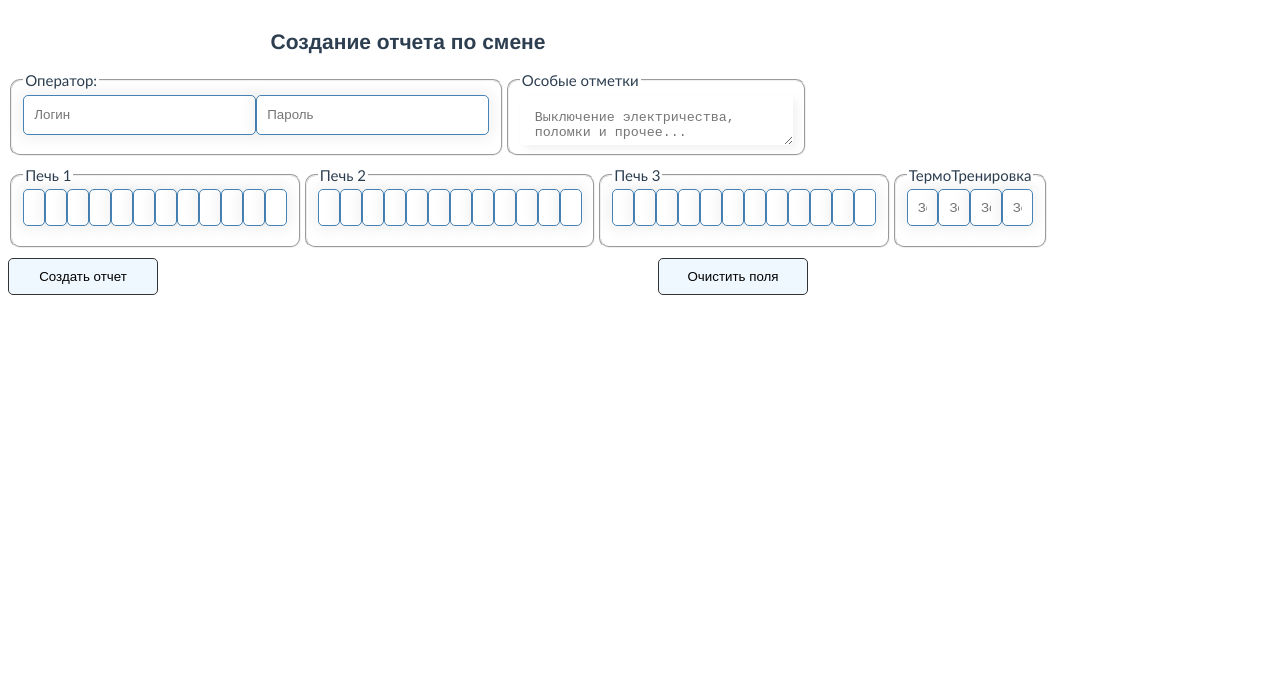
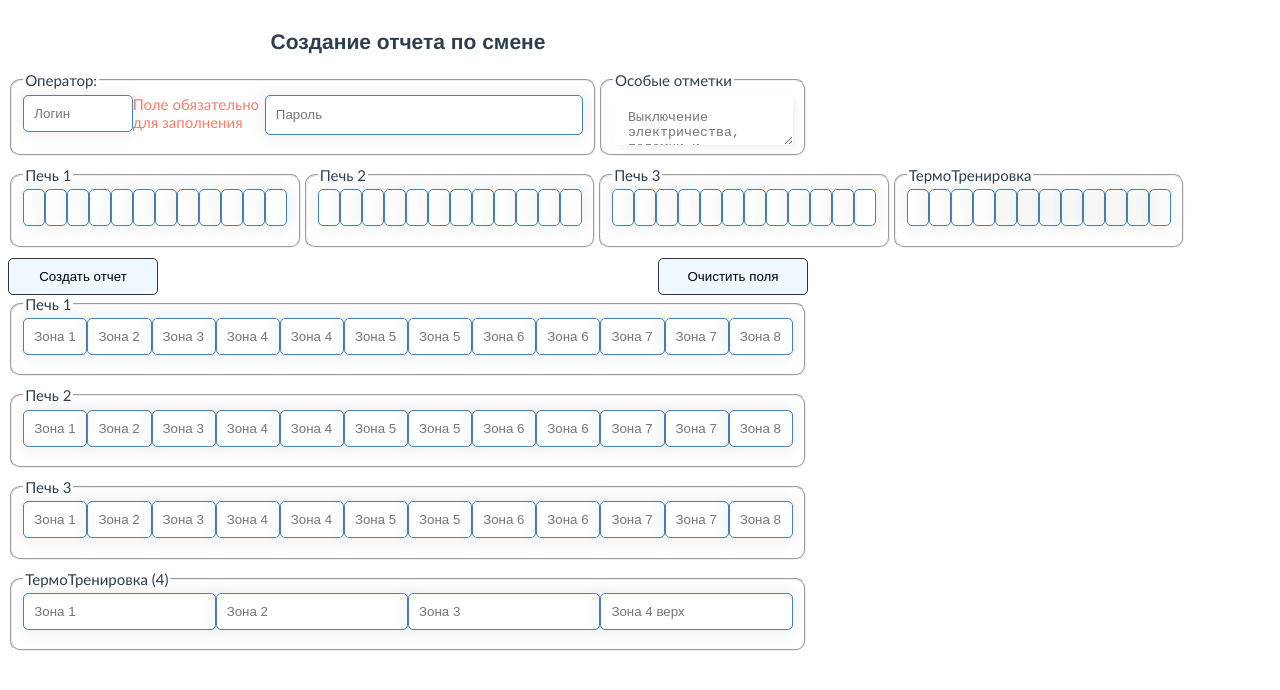
Before and after one commit to Pavelgq/burning-report, a Vue app: page /person-report in a window 1280 px wide. Shown: the top 690 px of the page. Built offline with nearby package versions, Linux system fonts and the light colour scheme.

Commit message:
Разбить отчет на компоненты

```diff
--- a/package.json
+++ b/package.json
@@ -22,6 +22,7 @@
     "nodemon": "^2.0.4",
     "vue": "^2.6.11",
     "vue-router": "^3.3.4",
+    "vuelidate": "^0.7.5",
     "vuex": "3.5.1"
   },
   "devDependencies": {
--- /dev/null
+++ b/src/components/forms/v-furnace.vue
@@ -0,0 +1,101 @@
+<template>
+  <fieldset class="form__field tonel">
+    <legend>
+        {{furnanceName}}
+    </legend>
+    <v-zone
+        v-for="zone in dataZones"
+        v-bind:key="zone.id"
+        v-bind:zone="zone"
+    ></v-zone>
+    <!-- <input type="text" class="tonel__text" name="" v-model="packs[0].z1" placeholder="Зона 1">
+    <input type="text" class="tonel__text" name="" v-model="packs[0].z2" placeholder="Зона 2">
+    <input type="text" class="tonel__text" name="" v-model="packs[0].z3" placeholder="Зона 3">
+    <input type="text" class="tonel__text" name="" v-model="packs[0].z4_1" placeholder="Зона 4 верх">
+    <input type="text" class="tonel__text" name="" v-model="packs[0].z4_2" placeholder="Зона 4 низ">
+    <input type="text" class="tonel__text" name="" v-model="packs[0].z5_1" placeholder="Зона 5 верх">
+    <input type="text" class="tonel__text" name="" v-model="packs[0].z5_2" placeholder="Зона 5 низ">
+    <input type="text" class="tonel__text" name="" v-model="packs[0].z6_1" placeholder="Зона 6 верх">
+    <input type="text" class="tonel__text" name="" v-model="packs[0].z6_2" placeholder="Зона 6 низ">
+    <input type="text" class="tonel__text" name="" v-model="packs[0].z7_1" placeholder="Зона 7 верх">
+    <input type="text" class="tonel__text" name="" v-model="packs[0].z7_2" placeholder="Зона 7 низ">
+    <input type="text" class="tonel__text" name="" v-model="packs[0].z8" placeholder="Зона 8"> -->
+  </fieldset>
+</template>
+
+<script>
+import vZone from './v-zone';
+export default {
+    name: 'v-furnace',
+    props: {
+
+        furnance: Object
+    },
+    data() {
+        return {
+           zones: {
+               z1: 'Зона 1',
+               z2: 'Зона 2',
+               z3: 'Зона 3',
+               z4_1: 'Зона 4 верх',
+               z4_2: 'Зона 4 низ',
+               z5_1: 'Зона 5 верх',
+               z5_2: 'Зона 5 низ',
+               z6_1: 'Зона 6 верх',
+               z6_2: 'Зона 6 низ',
+               z7_1: 'Зона 7 верх',
+               z7_2: 'Зона 7 низ',
+               z8: 'Зона 8',
+           }
+        }
+    },
+    components: {
+        vZone
+    },
+    validations: {
+
+    },
+    computed: {
+        furnanceName() {
+            if (this.furnance.id == 4) {
+                return `ТермоТренировка (${this.furnance.id})`
+            } else {
+                return `Печь ${this.furnance.id}`;
+            }
+        },
+        dataZones() {
+            let num = this.furnance.area;
+            let mas = [];
+            let count = 0;
+            for (const key in this.zones) {
+                if (num > 0) {
+                   num -= 1;
+                   count+=1;
+                } else {
+                    break;
+                }
+
+                const element = this.zones[key];
+                mas.push({'name': element, 'id': count, });
+
+            }
+            console.log(mas)
+            return mas;
+
+        }
+    },
+    methods: {
+
+    }
+
+}
+</script>
+
+<style lang="less">
+
+    .tonel {
+        &__text {
+
+        }
+    }
+</style>
--- a/src/components/forms/v-part-report.vue
+++ b/src/components/forms/v-part-report.vue
@@ -158,7 +158,46 @@ input[type=text], input[type=password] {
             // outline-radius: 5px;
         }
     }
+
+    &__group {
+
+        &--error {
+            color: #f04124;
+            border-color: #f79483;
+
+            animation-name: shakeError;
+            animation-fill-mode: forwards;
+            animation-duration: .6s;
+            animation-timing-function: ease-in-out;
+
+
+        }
+
+        &--error + .error {
+            display: block;
+            color: #f57f6c;
+        }
+    }
 }
+
+@keyframes shakeError {
+  0% {
+    transform: translateX(0); }
+  15% {
+    transform: translateX(0.375rem); }
+  30% {
+    transform: translateX(-0.375rem); }
+  45% {
+    transform: translateX(0.375rem); }
+  60% {
+    transform: translateX(-0.375rem); }
+  75% {
+    transform: translateX(0.375rem); }
+  90% {
+    transform: translateX(-0.375rem); }
+  100% {
+    transform: translateX(0); } }
+
 
 .field {
     display: flex;
--- a/src/components/forms/v-person-report.vue
+++ b/src/components/forms/v-person-report.vue
@@ -1,13 +1,17 @@
 <template>
     <section class="person-report">
         <h2>Создание отчета по смене</h2>
-        <form action="/person-report" method="post">
+        <form action="/person-report" method="post" >
             <div class="wrapper">
                 <fieldset class="form__field auth">
                     <legend class="field__legend">
                         Оператор:
                     </legend>
-                    <input type="text" class="auth__text" name="login" v-model="login" placeholder="Логин">
+                    <div class="form__group" :class="{ 'form__group--error': $v.login.$invalid }">
+                        <input type="text" class="auth__text" v-model.trim="login" placeholder="Логин">
+                    </div>
+                    <div class="error" v-if="!$v.login.required">Поле обязательно для заполнения</div>
+                    <div class="error" v-if="!$v.login.minLength">Поле должно содержать минимум {{$v.login.$params.minLength.min}} символа.</div>
                     <input type="password" class="auth__text" name="password" v-model="password" placeholder="Пароль">
                 </fieldset>
                 <fieldset class="form__field field">
@@ -77,29 +81,63 @@
                 <input type="text" name="" v-model="packs[3].z1" placeholder="Зона 1">
                 <input type="text" name="" v-model="packs[3].z2" placeholder="Зона 2">
                 <input type="text" name="" v-model="packs[3].z3" placeholder="Зона 3">
-                <input type="text" name="" v-model="packs[3].z4" placeholder="Зона 4">
+                <input type="text" name="" v-model="packs[3].z4_1" placeholder="Зона 4">
+                <input type="text" name="" v-model="packs[3].z4_2" placeholder="" disabled>
+                <input type="text" name="" v-model="packs[3].z5_1" placeholder="" disabled>
+                <input type="text" name="" v-model="packs[3].z5_2" placeholder="" disabled>
+                <input type="text" name="" v-model="packs[3].z6_1" placeholder="" disabled>
+                <input type="text" name="" v-model="packs[3].z6_2" placeholder="" disabled>
+                <input type="text" name="" v-model="packs[3].z7_1" placeholder="" disabled>
+                <input type="text" name="" v-model="packs[3].z7_2" placeholder="" disabled>
+                <input type="text" name="" v-model="packs[3].z8" placeholder="" disabled>
             </fieldset>
             </div>
             <div class="wrapper">
                 <button type="button" class="form__button" @click="send">Создать отчет</button>
                 <button type="button" class="form__button" @click="clear">Очистить поля</button>
             </div>
+            <v-furnace
+                v-for="furnance in furnances"
+                v-bind:key="furnance.id"
+                v-bind:furnance="furnance"
 
+            ></v-furnace>
         </form>
     </section>
 </template>
 
 <script>
+import { required, minLength } from 'vuelidate/lib/validators';
+import vFurnace from './v-furnace';
+
 export default {
-     name: 'v-part-report',
+    name: 'v-part-report',
     data() {
         return {
         login: '',
         password: '',
         packs: [
             {},{},{},{}
+        ],
+        furnances:[
+            {id: 1, area: 12},
+            {id: 2, area: 12},
+            {id: 3, area: 12},
+            {id: 4, area: 4}
         ]
         }
+  },
+  components: {
+        vFurnace
+    },
+  validations: {
+    login: {
+      required,
+      minLength: minLength(4)
+    },
+    password: {
+       required
+    }
   },
    methods: {
     send () {
@@ -113,28 +151,22 @@ export default {
               pack: pack
             };
             this.$store.dispatch('POST_PERSON_REPORT_TO_API', item)
-        })
+        });
 
     },
     clear() {
-        console.log();
+        console.log("I am working");
     }
   },
+
 }
 </script>
 
 <style lang="less">
+
     .person-report {
         width: 800px;
     }
-    .tonel {
-        // display: flex;
-        // flex-direction: row;
-        // flex-wrap: wrap;
 
-        &__text {
-
-        }
-    }
 
 </style>
--- /dev/null
+++ b/src/components/forms/v-zone.vue
@@ -0,0 +1,23 @@
+<template>
+   <input type="text" class="tonel__text" name="" v-model="pack[`zone${zone.id}`]" :placeholder="[[zone.name]]">
+</template>
+
+<script>
+export default {
+    name: 'v-zone',
+    props: {
+        zone: Object,
+        label: String
+    },
+    data() {
+        return {
+            pack: {}
+        }
+    }
+
+}
+</script>
+
+<style>
+
+</style>
--- a/src/main.js
+++ b/src/main.js
@@ -1,10 +1,12 @@
 import Vue from 'vue';
+import Vuelidate from 'vuelidate'
 import App from './App.vue';
 import store from './vuex/store';
 import router from './router'
 
 Vue.config.productionTip = false;
 
+Vue.use(Vuelidate);
 
 
 new Vue({
```
Also changed, not shown: 1 other file (tests, documents, lock files or other folders).
